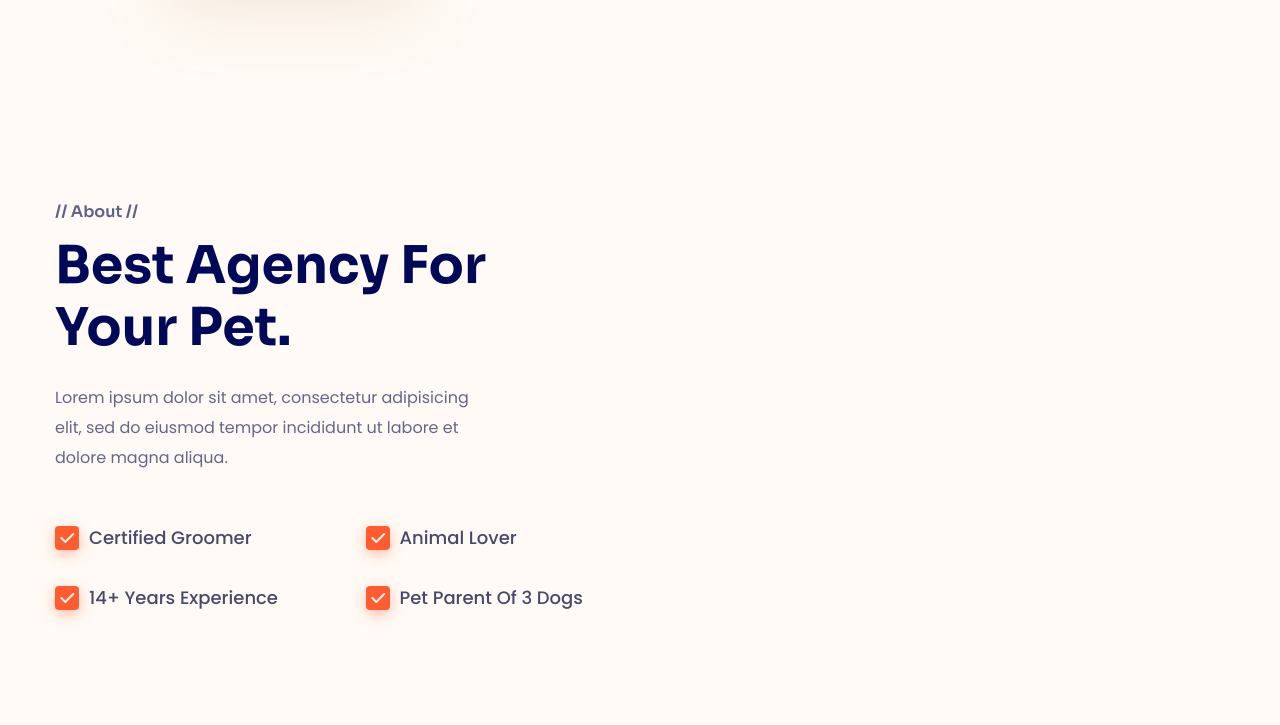
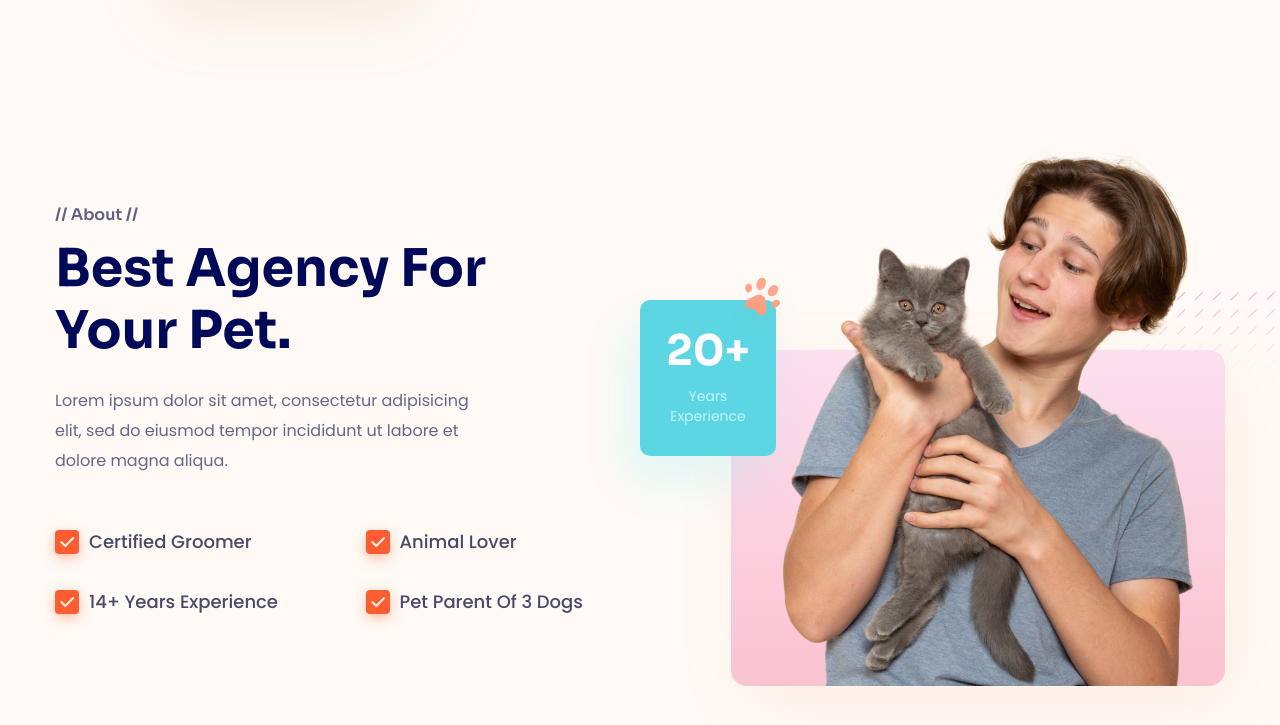
Before and after one commit to tranhuloc/htmlcss-04, a plain HTML site: page index.html in a window 1280 px wide. Shown: the part 761-1486 px from the top of the page. Drawn offline with Linux system fonts and the light colour scheme.

Commit message:
Làm phần About part 2

```diff
--- a/assets/css/styles.css
+++ b/assets/css/styles.css
@@ -351,14 +351,20 @@ a {
 }
 
 /* =============================== About =============================== */
+/* About content #1 */
 .about {
-    margin-top: 107px;
-    padding: 100px 0;
+    margin-top: 100px;
+    padding: 38px 0;
 }
 
 .about__inner {
     display: grid;
+    align-items: center;
     grid-template-columns: 1fr 1fr;
+}
+
+.about__media {
+    position: relative;
 }
 
 .about__label {
@@ -416,3 +422,69 @@ a {
     top: 2px;
     left: 5px;
 }
+
+/* About Media #2 */
+.about__card {
+    position: absolute;
+    top: 165px;
+    left: 0;
+    width: 136px;
+    border-radius: 10px;
+    padding: 30px 26px;
+    text-align: center;
+    background-color: #5BD6E2;
+    box-shadow: -15px 26px 48px 0px #55F0FF2B;
+}
+
+.about__card-title {
+    font-family: Sora, sans-serif;
+    font-size: 4.2rem;
+    font-weight: 700;
+    line-height: 1;
+    color: #fff;
+}
+
+.about__card-desc {
+    margin-top: 14px;
+    font-size: 1.4rem;
+    font-weight: 400;
+    line-height: 1.43;
+    color: #C6F4F9;
+}
+
+.about__card-decor {
+    position: absolute;
+    top: -38px;
+    right: -33px;
+}
+
+.about__img-wrap {
+    position: relative;
+    width: 494px;
+    margin-left: auto;
+}
+
+.about__img-wrap::after {
+    position: absolute;
+    inset: auto 0 0 0;
+    z-index: -1;
+    content: "";
+    height: 336px;
+    border-radius: 16px;
+    background: linear-gradient(180deg, #FCE0EF 0%, #FAC3D1 100%);
+    box-shadow: 11px 18px 65px 0px #FF9B791F;
+}
+
+.about__img {
+    display: block;
+    width: 450px;
+    margin: 0 auto;
+    object-fit: cover;
+}
+
+.about__media-decor {
+    position: absolute;
+    top: 157px;
+    right: -50px;
+    z-index: -1;
+}
--- a/index.html
+++ b/index.html
@@ -235,7 +235,7 @@
             </div>
         </section>
 
-        <main style="height: 8000px;">
+        <main style="height: 8000px">
             <!-- About -->
             <section class="about">
                 <div class="container">
@@ -243,7 +243,7 @@
                         <!-- About content -->
                         <section class="about__content">
                             <p class="about__label">// About //</p>
-                            <h2 class="about__heading section-heading ">
+                            <h2 class="about__heading section-heading">
                                 Best Agency For Your Pet.
                             </h2>
                             <p class="about__desc section-desc">
@@ -252,15 +252,46 @@
                                 incididunt ut labore et dolore magna aliqua.
                             </p>
                             <div class="about__checklist">
-                                <span class="about__check-item">Certified Groomer</span>
-                                <span class="about__check-item">Animal Lover</span>
-                                <span class="about__check-item">14+ Years Experience</span>
-                                <span class="about__check-item">Pet Parent Of 3 Dogs</span>
+                                <span class="about__check-item"
+                                    >Certified Groomer</span
+                                >
+                                <span class="about__check-item"
+                                    >Animal Lover</span
+                                >
+                                <span class="about__check-item"
+                                    >14+ Years Experience</span
+                                >
+                                <span class="about__check-item"
+                                    >Pet Parent Of 3 Dogs</span
+                                >
                             </div>
                         </section>
 
                         <!-- About media -->
-                        <div class="about__media"></div>
+                        <div class="about__media">
+                            <!-- About card -->
+                            <div class="about__card">
+                                <p class="about__card-title">20+</p>
+                                <p class="about__card-desc">Years Experience</p>
+                                <img
+                                    src="./assets/icons/about-decor-01.svg"
+                                    alt=""
+                                    class="about__card-decor" />
+                            </div>
+
+                            <!-- About image wrapper -->
+                            <figure class="about__img-wrap">
+                                <img
+                                    src="./assets/img/about-media-01.png"
+                                    alt=""
+                                    class="about__img" />
+                            </figure>
+
+                            <img
+                                src="./assets/icons/about-decor-02.svg"
+                                alt=""
+                                class="about__media-decor" />
+                        </div>
 
                         <!-- About media -->
                         <div class="about__media"></div>
```
Also changed, not shown: assets/icons/about-decor-01.svg (added), assets/icons/about-decor-02.svg (added), assets/img/about-media-01.png (added).
